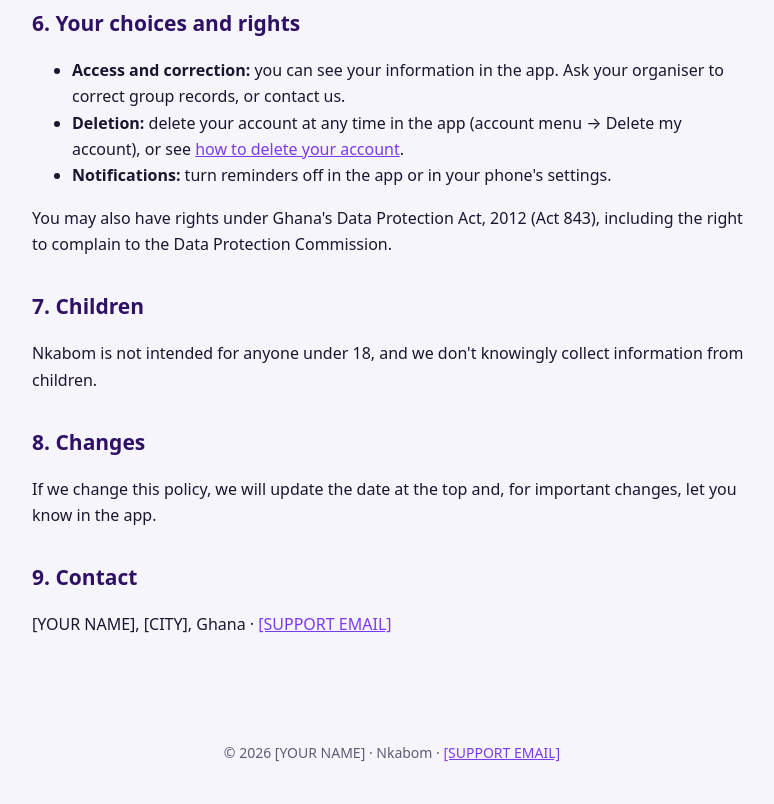
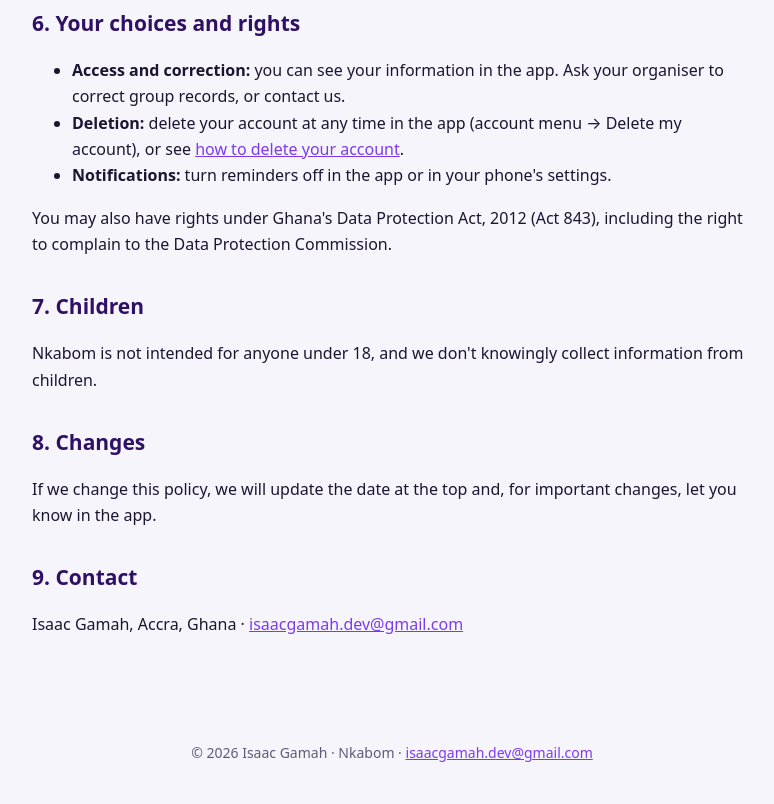
Before and after one commit to Gamsonike/nkabom-site, a plain HTML site: page privacy.html in a window 1280 px wide. Shown: the part 1942-2746 px from the top of the page, without its empty margins (248-1022 px from the left). Drawn offline with Linux system fonts and the light colour scheme.

Commit message:
update contact

```diff
--- a/privacy.html
+++ b/privacy.html
@@ -74,8 +74,8 @@
   <p>If we change this policy, we will update the date at the top and, for important changes, let you know in the app.</p>
 
   <h2>9. Contact</h2>
-  <p>[YOUR NAME], [CITY], Ghana · <a href="mailto:[SUPPORT EMAIL]">[SUPPORT EMAIL]</a></p>
+  <p>Isaac Gamah, Accra, Ghana · <a href="mailto:isaacgamah.dev@gmail.com">isaacgamah.dev@gmail.com</a></p>
 </main>
-<footer>© 2026 [YOUR NAME] · Nkabom · <a href="mailto:[SUPPORT EMAIL]">[SUPPORT EMAIL]</a></footer>
+<footer>© 2026 Isaac Gamah · Nkabom · <a href="mailto:isaacgamah.dev@gmail.com">isaacgamah.dev@gmail.com</a></footer>
 </body>
 </html>
```
